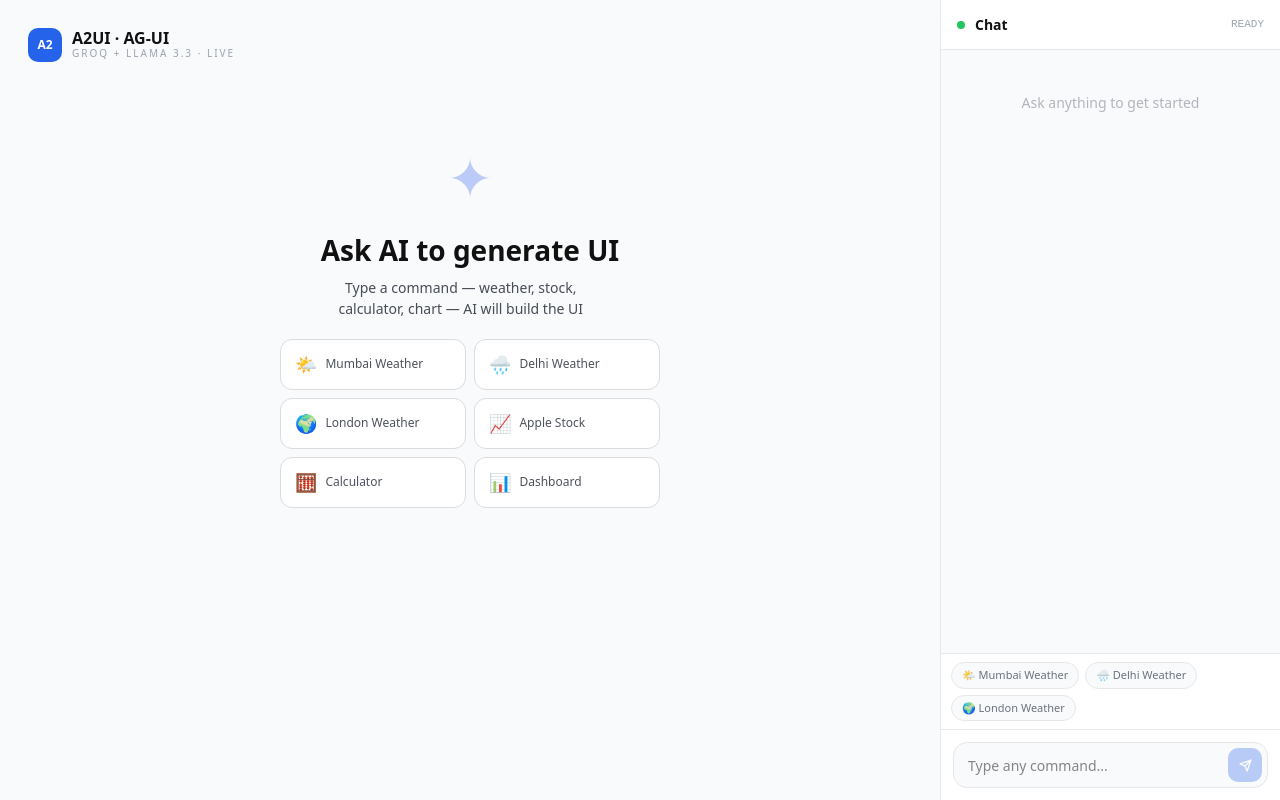
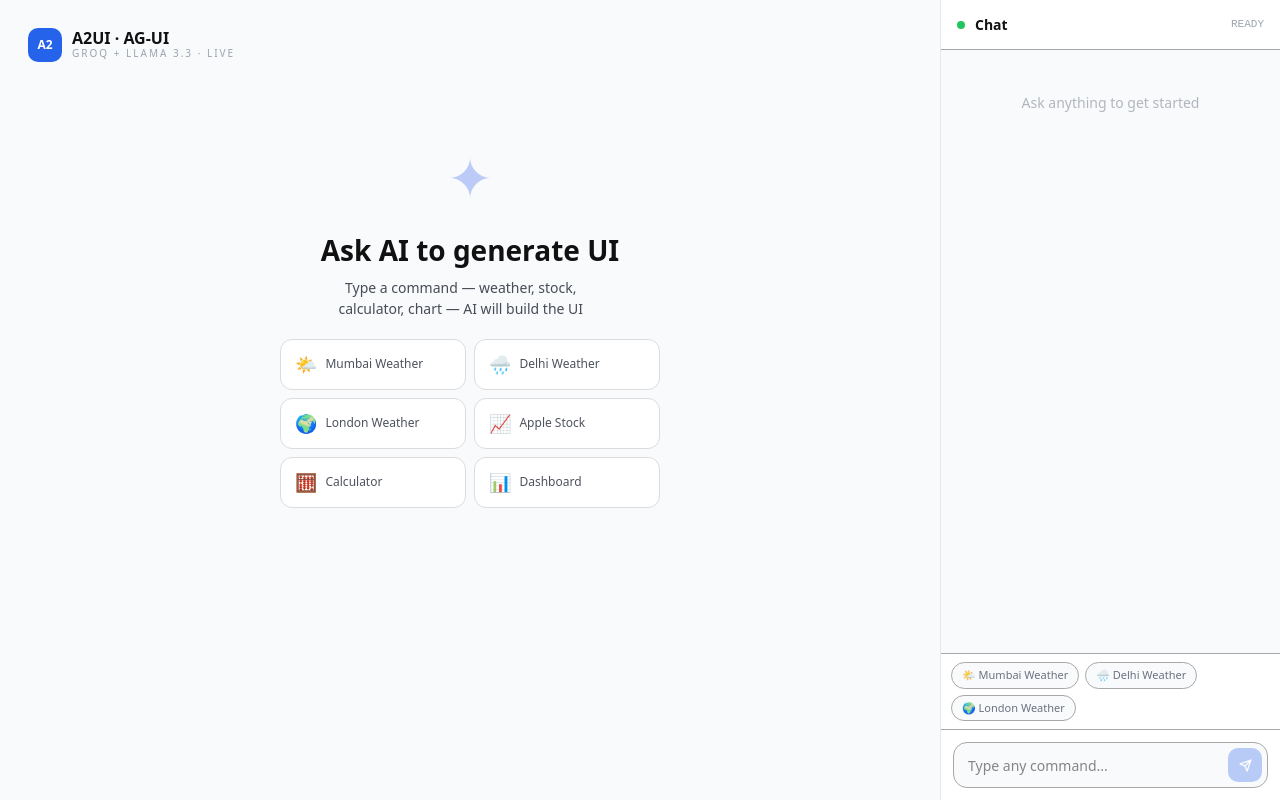
Before and after one commit to tariquea266/uigen, a Next.js app: page / in a window 1280 px wide. Built offline with nearby package versions, Linux system fonts and the light colour scheme.

Commit message:
Change border color from #e5e7eb to #a8a8a8

```diff
--- a/components/ChatPanel.tsx
+++ b/components/ChatPanel.tsx
@@ -21,7 +21,7 @@ export default function ChatPanel({
     <div style={{ width: "100%", height: "100%", display: "flex", flexDirection: "column", background: "white" }}>
 
       {/* Header */}
-      <div style={{ padding: "14px 16px", borderBottom: "1px solid #e5e7eb", display: "flex", alignItems: "center", gap: 10, flexShrink: 0 }}>
+      <div style={{ padding: "14px 16px", borderBottom: "1px solid #a8a8a8", display: "flex", alignItems: "center", gap: 10, flexShrink: 0 }}>
         <div style={{ width: 8, height: 8, borderRadius: "50%", background: loading ? "#f59e0b" : "#22c55e" }} />
         <span style={{ color: "#111", fontWeight: 600, fontSize: 14, flex: 1 }}>Chat</span>
         <span style={{ color: "#9ca3af", fontSize: 11, fontFamily: "monospace" }}>
@@ -53,7 +53,7 @@ export default function ChatPanel({
                 <div style={{ width: 26, height: 26, borderRadius: 8, background: "#2563eb", display: "flex", alignItems: "center", justifyContent: "center", flexShrink: 0 }}>
                   <span style={{ fontSize: 9, fontWeight: 900, color: "white" }}>AI</span>
                 </div>
-                <div style={{ background: "white", border: "1px solid #e5e7eb", borderRadius: "4px 14px 14px 14px", padding: "9px 13px", maxWidth: 220 }}>
+                <div style={{ background: "white", border: "1px solid #a8a8a8", borderRadius: "4px 14px 14px 14px", padding: "9px 13px", maxWidth: 220 }}>
                   <p style={{ color: "#374151", fontSize: 13, lineHeight: 1.5 }}>
                     {msg.component ? getAiReply(msg.component) : msg.text}
                   </p>
@@ -81,12 +81,12 @@ export default function ChatPanel({
       </div>
 
       {/* Quick chips */}
-      <div style={{ padding: "8px 10px", borderTop: "1px solid #e5e7eb", display: "flex", gap: 6, flexWrap: "wrap", background: "white", flexShrink: 0 }}>
+      <div style={{ padding: "8px 10px", borderTop: "1px solid #a8a8a8", display: "flex", gap: 6, flexWrap: "wrap", background: "white", flexShrink: 0 }}>
         {SUGGESTIONS.slice(0, 3).map((s) => (
           <button
             key={s.cmd}
             onClick={() => send(s.cmd)}
-            style={{ background: "#f9fafb", border: "1px solid #e5e7eb", borderRadius: 99, padding: "4px 10px", fontSize: 11, color: "#6b7280", cursor: "pointer" }}
+            style={{ background: "#f9fafb", border: "1px solid #a8a8a8", borderRadius: 99, padding: "4px 10px", fontSize: 11, color: "#6b7280", cursor: "pointer" }}
           >
             {s.icon} {s.label}
           </button>
@@ -94,8 +94,8 @@ export default function ChatPanel({
       </div>
 
       {/* Input */}
-      <div style={{ padding: 12, borderTop: "1px solid #e5e7eb", background: "white", flexShrink: 0 }}>
-        <div style={{ display: "flex", gap: 8, background: "#f9fafb", border: "1px solid #e5e7eb", borderRadius: 14, padding: "5px 5px 5px 14px", alignItems: "center" }}>
+      <div style={{ padding: 12, borderTop: "1px solid #a8a8a8", background: "white", flexShrink: 0 }}>
+        <div style={{ display: "flex", gap: 8, background: "#f9fafb", border: "1px solid #a8a8a8", borderRadius: 14, padding: "5px 5px 5px 14px", alignItems: "center" }}>
           <input
             value={input}
             onChange={(e) => setInput(e.target.value)}
```
